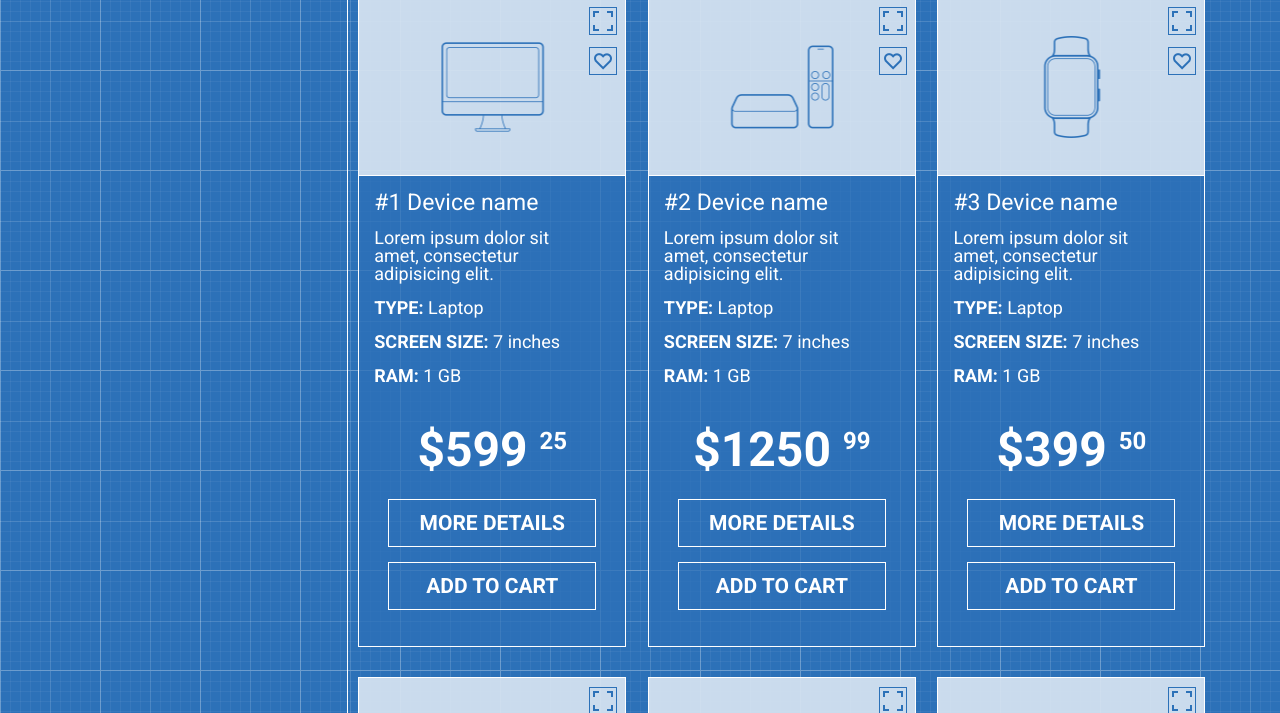
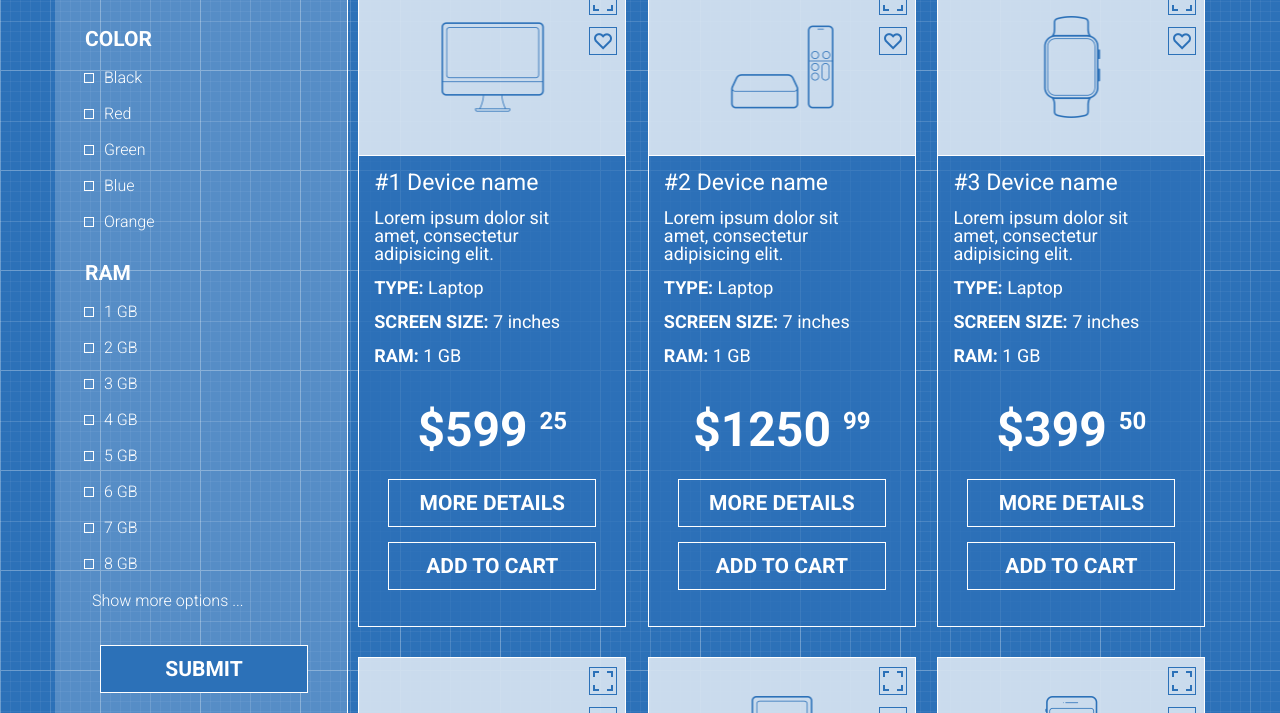
Before and after one commit to stasliakh/spotichka.github.io, a plain HTML site: page index.html in a window 1280 px wide. Shown: the part 630-1343 px from the top of the page. Drawn offline with Linux system fonts and the light colour scheme.

Commit message:
added left menu and some fixes

```diff
--- a/index.html
+++ b/index.html
@@ -72,18 +72,97 @@
 			<div class="container">
 				<div class="col-md-3">
 					<div class="leftmenu">
-						LEFT MENU
+						<div class="deviceType">
+							<h4>DEVICE TYPE</h4>
+							<div class="checkbox">
+								<input type="checkbox" id="laptop">
+								<label for="laptop">Laptop</label>
+							</div>
+							<div class="checkbox">
+								<input type="checkbox" id="tablet">
+								<label for="tablet">Tablet</label>
+							</div>
+						</div>
+						<div class="color">
+							<h4>COLOR</h4>
+							<div class="checkbox">
+								<input type="checkbox" id="black">
+								<label for="black">Black</label>
+							</div>
+							<div class="checkbox">
+								<input type="checkbox" id="red">
+								<label for="red">Red</label>
+							</div>
+							<div class="checkbox">
+								<input type="checkbox" id="green">
+								<label for="green">Green</label>
+							</div>
+							<div class="checkbox">
+								<input type="checkbox" id="blue">
+								<label for="blue">Blue</label>
+							</div>
+							<div class="checkbox">
+								<input type="checkbox" id="orange">
+								<label for="orange">Orange</label>
+							</div>
+						</div>
+						<div class="ram">
+							<h4>RAM</h4>
+							<div class="checkbox">
+								<input type="checkbox" id="gb1">
+								<label for="gb1">1 GB</label>
+							</div>
+							<div class="checkbox">
+								<input type="checkbox" id="gb2">
+								<label for="gb2">2 GB</label>
+							</div>
+							<div class="checkbox">
+								<input type="checkbox" id="gb3">
+								<label for="gb3">3 GB</label>
+							</div>
+							<div class="checkbox">
+								<input type="checkbox" id="gb4">
+								<label for="gb4">4 GB</label>
+							</div>
+							<div class="checkbox">
+								<input type="checkbox" id="gb5">
+								<label for="gb5">5 GB</label>
+							</div>
+							<div class="checkbox">
+								<input type="checkbox" id="gb6">
+								<label for="gb6">6 GB</label>
+							</div>
+							<div class="checkbox">
+								<input type="checkbox" id="gb7">
+								<label for="gb7">7 GB</label>
+							</div>
+							<div class="checkbox">
+								<input type="checkbox" id="gb8">
+								<label for="gb8">8  GB</label>
+							</div>
+						</div>
+						<div class="options">
+							<a href="">Show more options ...</a>
+						</div>
+						<div class="submitButton">
+							<button class="submit">SUBMIT</button>
+						</div>
 					</div>
 				</div>
 				<div class="col-md-9">
+					<div class="col-md-12">
 						<div class="items">
 							<a href="">Homepage</a><a href=""></a>
 							>
 							<a href="">Products</a>
 							>
 							<a href="">Laptops and tablets</a>
+						</div>
+					</div>
+					<div class="col-md-12">
 						<h2> Laptops and Tablets </h2>
 					</div>
+						<div class="row">
 							<div class="col-md-3_3">
 								<div class="laptop1">
 									<div class="pictureslot">
@@ -240,6 +319,7 @@
 						</div>
 				</div>
 			</div>
+		</div>
 	</main>
 	<footer></footer>
 </body>
--- a/style.css
+++ b/style.css
@@ -182,24 +182,33 @@ li:hover .icon4:after{
 }
 .leftmenu {
 	border: solid white;
-	border-width: 0px 1px 1px 0px;
+	border-width: 0px 1px 0px 0px;
 	height: 845px;
+	background-color: rgba(255,255,255,0.20);
 }
 .items {
 	font-size: 14px;
-	padding: 20px;
+	padding: 10px;
 	color: rgba(255,255,255,0.65);
 }
 h2 {
 	font-size: 48px;
 	color: white;
 	padding-top: 25px;
+	padding-left: 9px;
 }
 h3 {
 	margin: 15px;
 	color: white;
 	font-size: 23px;
-
+}
+h4 {
+	font-size: 21px;
+	color: white;
+	font-weight: 700;
+	font-family: 'Roboto';
+	padding-top: 33px;
+	padding-left: 30px;
 }
 p {
 	color: white;
@@ -291,7 +300,7 @@ small {
 	border: 1px solid white;
 	margin-left: 29px;
 }
-.details, .addToCart {
+.details, .addToCart, .submit {
 	font-family: 'Roboto';
 	font-size: 21px;
 	font-weight: 700;
@@ -307,6 +316,48 @@ small {
 	margin-left: 29px;
 	margin-top: 15px;
 }
-.details:hover, .addToCart:hover {
+.details:hover, .addToCart:hover, .submit:hover {
 	background-color: rgba(255,255,255, 0.20);
 }
+input[type="checkbox"] {
+	display: none;
+}
+label:before {
+	content: "";
+	display: block;
+	width: 8px;
+	height: 8px;
+	border: 1px solid white;
+	cursor: pointer;
+	display: inline-block;
+	margin-right: 10px;
+}
+input[type="checkbox"]:checked + label:before {
+	background-color: white;
+}
+.checkbox {
+	color: white;
+	font-weight: 300;
+	padding: 20px 0 0 29px;
+}
+.submit {
+	text-align: center;
+	height: 48px;
+	width: 208px;
+	background: transparent;
+	border: 1px solid white;
+	margin-left: 45px;
+	margin-top: 15px;
+	background-color: #2c71b8;
+}
+.options {
+		padding: 21px 0 21px 37px;
+}
+.options a{
+	font-size: 16px;
+	font-weight: 300;
+	text-decoration: none;
+	color: white;
+	font-family: 'Roboto';
+
+}
```
Lines whose indentation alone changed are shown as unchanged.
